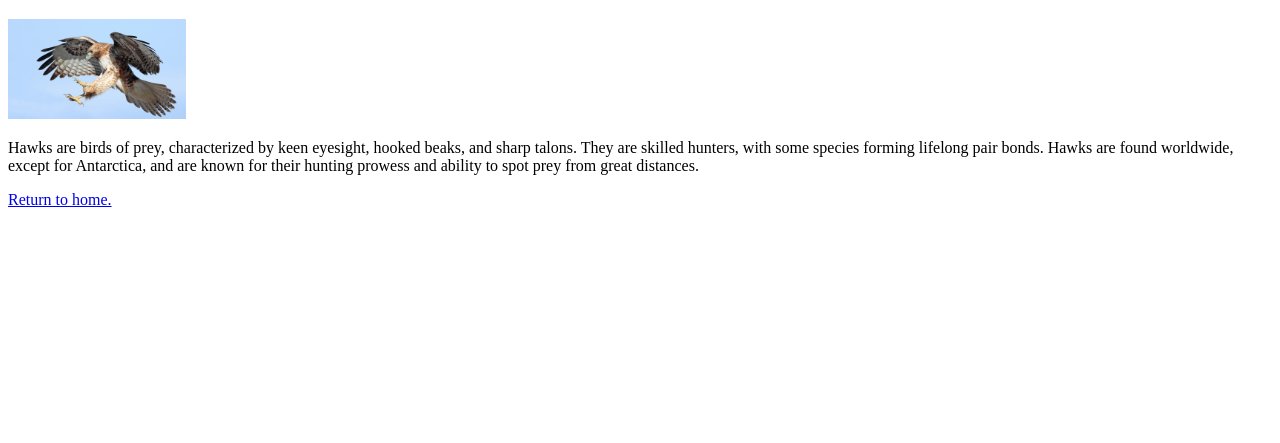
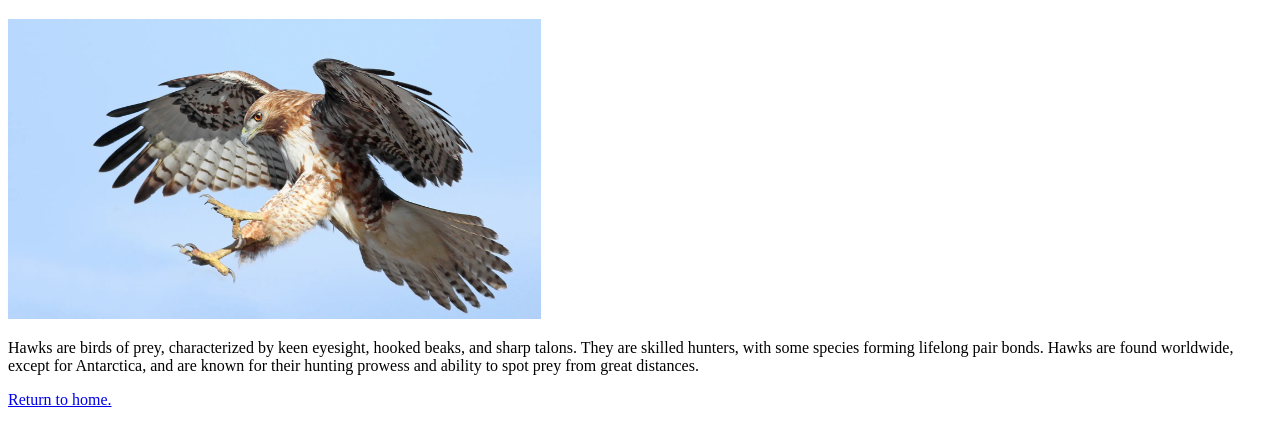
Before and after one commit to MCATABUNDA/Cesium-1Q-Lab-1-Tabunda, a plain HTML site: page animal.html in a window 1280 px wide. Shown: the part 61-504 px from the top of the page. Drawn offline with Linux system fonts and the light colour scheme.

Commit message:
Update animal.html

```diff
--- a/animal.html
+++ b/animal.html
@@ -8,8 +8,9 @@
 	</head>
 	<body>
          <h1>The Hawk</h1>
-            <img src="images/image.jpg" height=100px>
+            <img src="images/image.jpg" height=300px>
             <p>Hawks are birds of prey, characterized by keen eyesight, hooked beaks, and sharp talons. They are skilled hunters, with some species forming lifelong pair bonds. Hawks are found worldwide, except for Antarctica, and are known for their hunting prowess and ability to spot prey from great distances. </p>
         </body>
         <p><a href="index.html">Return to home.</a></p>
+
 </html>
```
